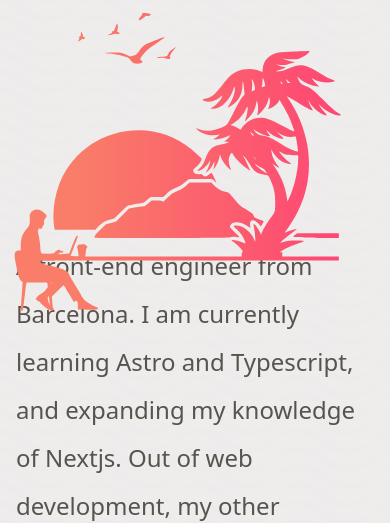
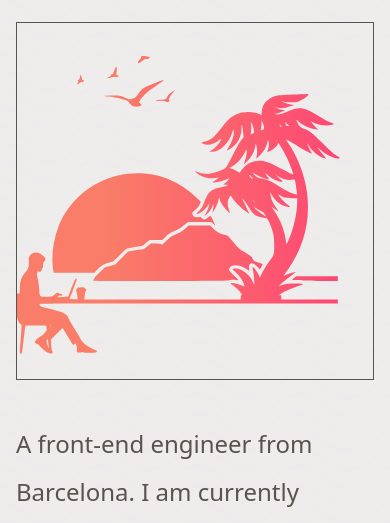
Before and after one commit to aleixdeveloper/aleixdeveloper.github.io, an Astro site: page / in a window 390 px wide. Shown: the part 328-851 px from the top of the page. Built offline with nearby package versions, Linux system fonts and the light colour scheme; Astro itself is replaced by a stand-in of ours.

Commit message:
fixed for mobile

```diff
--- a/src/components/home/Hero.astro
+++ b/src/components/home/Hero.astro
@@ -17,8 +17,7 @@ const { name } = Astro.props as IHeroProps;
       <h1>{name}</h1>
     </div>
     <div class="w-full lg:w-1/3 flex items-center aspect-square">
-      <!-- <img src="/test/silhouette.png" class="" /> -->
-      <div class="w-full h-full hero-img">
+      <div class="w-full h-full hero-img border">
         <HeroImage />
       </div>
     </div>
@@ -31,7 +30,7 @@ const { name } = Astro.props as IHeroProps;
 <style>
   section {
     @apply max-w-6xl mx-auto px-4 md:px-6;
-    height: calc(100vh - 160px);
+    /*   height: calc(100vh - 160px); */
     margin-bottom: 80px;
   }
   .hero-img {
--- a/src/components/home/HeroImage.astro
+++ b/src/components/home/HeroImage.astro
@@ -2,8 +2,8 @@
   id="svg"
   xmlns="http://www.w3.org/2000/svg"
   xmlns:xlink="http://www.w3.org/1999/xlink"
-  width="1168px"
-  height="1085px"
+  width="500px"
+  height="271.25px"
   viewBox="0 0 500 271.25"
 >
   <defs>
@@ -22,8 +22,7 @@
 <style>
   svg {
     /*  transform: scale(-1, 1); */
-    height: 100%;
-    width: 100%;
+
     position: absolute;
   }
   #intro {
@@ -31,10 +30,10 @@
     /*     background-attachment: fixed; */
     -webkit-clip-path: url(#clipping);
     clip-path: url(#clipping);
-    height: 400px;
-    width: 400px;
-    position: absolute;
-    bottom: 0;
+    height: 100%;
+    width: 100%;
+    /*    position: absolute;
+    bottom: 0; */
   }
 
   #clippedimg {
```
